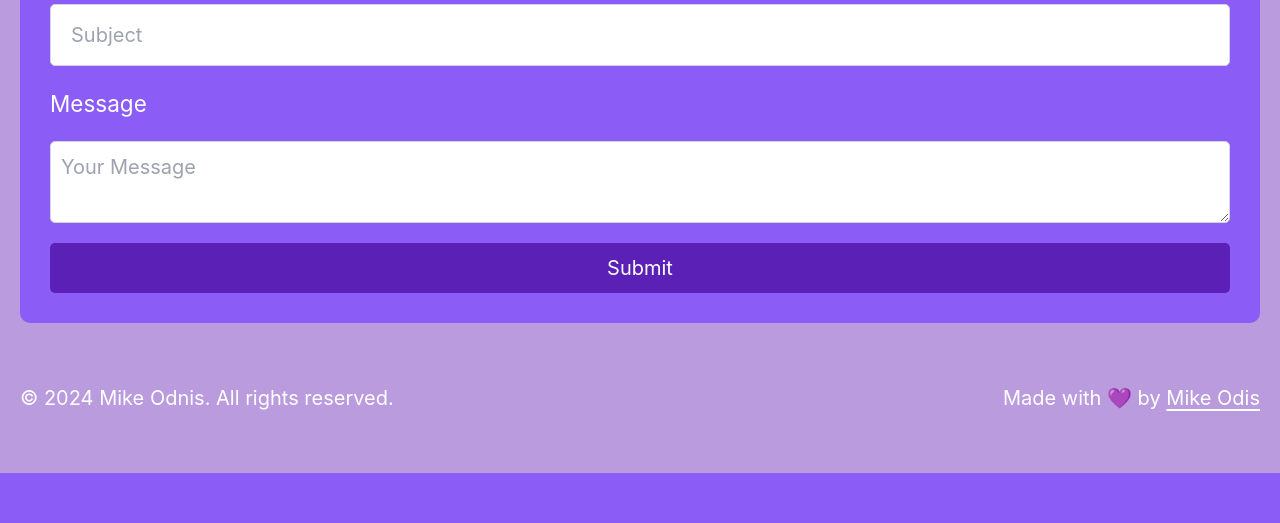
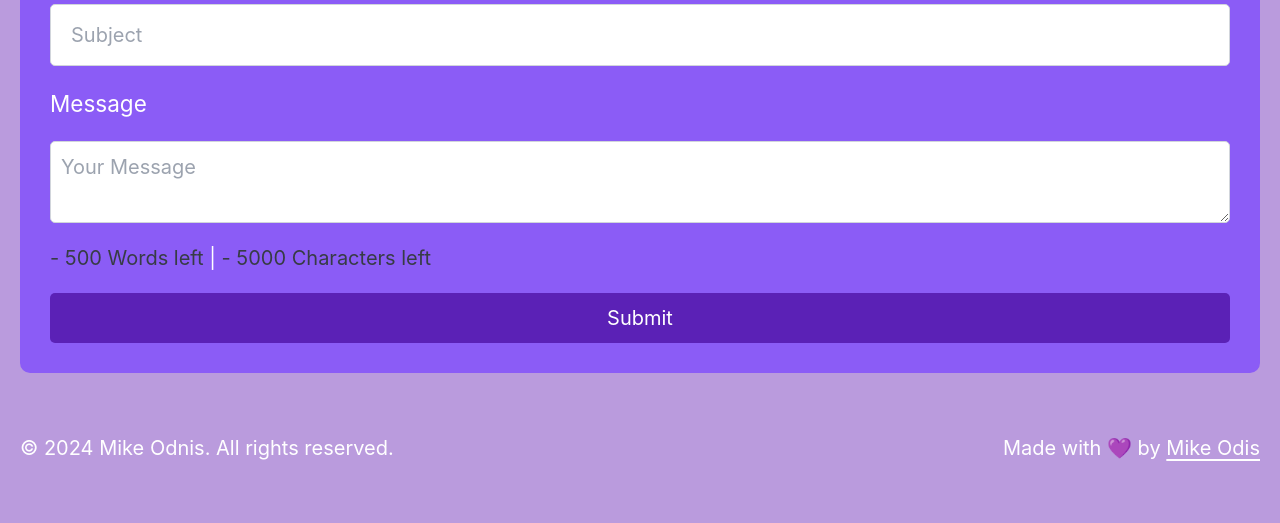
Before and after one commit to WomB0ComB0/24-sum-b-4-pe-portfolio-site, a Flask app: page /contact in a window 1280 px wide. Shown: the part 929-1452 px from the top of the page. Before the commit the page ends 1402 px from the top, so only its background shows below. Run offline with Flask 2, Linux system fonts and the light colour scheme; parts of the project's set-up code (start-up, migrations or seed data) failed here and were passed over; some libraries are stand-ins or nearby versions.

Commit message:
chore: refactor, remodling

```diff
--- a/portfolio/__init__.py
+++ b/portfolio/__init__.py
@@ -9,7 +9,6 @@ def create_app():
     """Construct the core application."""
     app = Flask(__name__, template_folder="templates")
 
-    # Set up logging
     logging.basicConfig(
         level=logging.DEBUG,
         format="%(asctime)s - %(name)s - %(levelname)s - %(message)s",
--- a/portfolio/routes.py
+++ b/portfolio/routes.py
@@ -18,49 +18,11 @@ base_path = os.path.dirname(os.path.abspath(__file__))
 root_path = os.path.dirname(base_path)
 from peewee import DatabaseError
 
-# def get_db():
-#     if "db" not in g:
-#         g.db = Database(os.path.join(root_path, "portfolio.db"))
-#     return g.db
-
-
-# @app.teardown_appcontext
-# def close_db(_error):
-#     try:
-#         print("Closing database connection")
-#         db = g.pop("db", None)
-#         if db is not None:
-#             db.close_connection()
-#     except Exception as e:
-#         print(f"Error closing database connection: {e}")
-#         raise e
-
-
-# connect = get_db()
-# connect.create_table(
-#     "projects",
-#     ProjectsSchema(
-#         name="",
-#         description="",
-#         url="",
-#         language="",
-#     ).json(),
-# )
-
-# connect.create_table(
-#     "hobbies",
-#     HobbiesSchema(
-#         name="",
-#         description="",
-#         image="",
-#     ).json(),
-# )
-
 nav_menu: List[Dict[str, str]] = [
     {"name": "Home", "url": "/"},
     {"name": "Hobbies", "url": f"/{SchemaType.HOBBIES.value}"},
     {"name": "Projects", "url": f"/{SchemaType.PROJECTS.value}"},
-    {"name": "Timeline", "url": "/timeline"},
+    {"name": "Timeline", "url": f"/{SchemaType.TIMELINE.value}"},
     {"name": "Contact", "url": "/contact"},
 ]
 
@@ -75,7 +37,6 @@ def active_menu(menu: List[Dict[str, str]], url: str) -> str:
 
 @app.route("/", methods=["GET", "OPTIONS"])
 def index():
-    # print(request.url)
     menu = active_menu(nav_menu, request.url)
     if request.method == "OPTIONS":
         return jsonify({"message": "GET, OPTIONS"})
--- a/portfolio/static/scripts/nav.js
+++ b/portfolio/static/scripts/nav.js
@@ -1,8 +1,16 @@
 const body = document.body;
 let lastScroll = 0;
+const navbar = document.getElementById("navbar");
+
+navbar.addEventListener("click", () => {
+  body.classList.remove("scroll-down");
+  window.scrollTo({
+    top: 0,
+    behavior: "smooth",
+  });
+});
 
 window.addEventListener("scroll", () => {
-  console.log(window.scrollY);
   const currentScroll = window.scrollY;
   if (currentScroll <= 0) {
     body.classList.remove("scroll-up");
--- a/portfolio/templates/pages/contact.jinja2
+++ b/portfolio/templates/pages/contact.jinja2
@@ -7,28 +7,78 @@
 <section id="contact" class="p-6 bg-violet-500 dark:bg-violet-4000 rounded-lg">
     <form id="contact" onsubmit="return postToMailto();" class="mt-4 space-y-4">
         <label for="name" class="block text-lg text-white">Name</label>
-        <input type="text" id="name" name="entry.538960720" data-name="Name" required class="p-2 border rounded w-full border border-[#D1D5DB] bg-white" placeholder="Your Name">
+        <input type="text" id="name" name="entry.538960720" data-name="Name" required class="p-2 border rounded w-full border border-[#D1D5DB] bg-white text-[#333333]" placeholder="Your Name">
 
         <label for="profession" class="block text-lg text-white">Profession</label>
-        <input type="text" id="profession" name="entry.1780789653" data-name="Profession" required class="p-2 border rounded w-full border border-[#D1D5DB] bg-white" placeholder="Your Profession">
+        <input type="text" id="profession" name="entry.1780789653" data-name="Profession" required class="p-2 border rounded w-full border border-[#D1D5DB] bg-white text-[#333333]" placeholder="Your Profession">
 
         <label for="company" class="block text-lg text-white">Company</label>
-        <input type="text" id="company" name="entry.884663504" data-name="Company" required class="p-2 border rounded w-full border border-[#D1D5DB] bg-white" placeholder="Your Company">
+        <input type="text" id="company" name="entry.884663504" data-name="Company" required class="p-2 border rounded w-full border border-[#D1D5DB] bg-white text-[#333333]" placeholder="Your Company">
 
         <label for="email" class="block text-lg text-white">Email</label>
-        <input type="email" id="email" name="entry.1948239600" data-name="Email" required class="p-2 border rounded w-full border border-[#D1D5DB] bg-white" placeholder="Your Email">
+        <input type="email" id="email" name="entry.1948239600" data-name="Email" required class="p-2 border rounded w-full border border-[#D1D5DB] bg-white text-[#333333]" placeholder="Your Email">
 
         <label for="subject" class="block text-lg text-white">Subject</label>
-        <input type="text" id="subject" name="entry.1384000823" data-name="Subject" required class="p-2 border rounded w-full border border-[#D1D5DB] bg-white" placeholder="Subject">
+        <input type="text" id="subject" name="entry.1384000823" data-name="Subject" required class="p-2 border rounded w-full border border-[#D1D5DB] bg-white text-[#333333]" placeholder="Subject">
 
         <label for="message" class="block text-lg text-white">Message</label>
-        <textarea id="message" name="entry.711251017" data-name="Message" required class="p-2 border rounded w-full border border-[#D1D5DB] bg-white" placeholder="Your Message"></textarea>
+        <textarea id="message" name="entry.711251017" data-name="Message" required class="p-2 border rounded w-full border border-[#D1D5DB] bg-white text-[#333333]" placeholder="Your Message" maxlength="5000"></textarea>
+        <div class="flex flex-row justify-flex-start">
+            <p class="">
+                <span id="words" class="text-white"></span><span> - 500 Words left</span>
+            </p>
+            &nbsp;|&nbsp;
+            <p>
+                <span id="characters" class="text-white"></span><span> - 5000 Characters left</span>
 
-        <button type="submit" class="px-4 py-2 bg-violet-800 text-white rounded border-none">Submit</button>
+            </p>
+        </div>
+        <button id="submit" type="submit" class="px-4 py-2 bg-violet-800 text-white rounded border-none">Submit</button>
     </form>
 </section>
 {% endblock %}
 
 {% block scripts %}
 <script src="{{ url_for('static', filename='scripts/contact.js') }}"></script>
+<script>
+    let textArea = document.getElementById('message');
+    let button = document.getElementById('submit');
+    let words = 0;
+    let characters = 0;
+    console.log(window.getComputedStyle(textArea).paddingTop)
+    textArea.addEventListener('resize', function() {
+        const textAreaPadding = window.getComputedStyle(textArea).paddingTop + window.getComputedStyle(textArea).paddingBottom;
+        console.log(textAreaPadding)
+        const textAreaHeight = textArea.clientHeight - textAreaPadding;
+        const maxLines = Math.floor(textAreaHeight / window.getComputedStyle(textArea).lineHeight);
+
+        if (maxLines > 20) {
+            alert('You have reached the maximum number of lines / height')
+            textArea.setAttribute('resize', 'none')
+        }
+    });
+
+    textArea.addEventListener('input', function() {
+        words = textArea.value.split(' ').length;
+        characters = textArea.value.length;
+        if (words >= 500) {
+            alert('You have reached the maximum number of words')
+            document.getElementById('words').innerText = words;
+            textArea.value = textArea.value.slice(0, 500)
+            button.setAttribute('disabled', 'disabled')
+        } else {
+            document.getElementById('words').innerText = words;
+            button.removeAttribute('disabled')
+        }
+        if (characters >= 5000) {
+            alert('You have reached the maximum number of characters')
+            document.getElementById('characters').innerText = characters;
+            textArea.value = textArea.value.slice(0, 5000)
+            button.setAttribute('disabled', 'disabled')
+        } else {
+            document.getElementById('characters').innerText = characters;
+            button.removeAttribute('disabled')
+        }
+    });
+</script>
 {% endblock %}
--- a/portfolio/templates/pages/timeline.jinja2
+++ b/portfolio/templates/pages/timeline.jinja2
@@ -3,6 +3,7 @@
 {% block main %}
 <header class="text-white max-w-[1556px] mx-auto rounded-lg">
   <h1 class="text-4xl font-bold text-white py-8">Timeline</h1>
+  <p class="text-xl text-white">This is a timeline of my GDSC Chapter (GDSC-Farmingdale)</p>
 </header>
   <div class="entries min-h-screen">
     {% set event_types = [
--- a/portfolio/templates/semantics/nav.jinja2
+++ b/portfolio/templates/semantics/nav.jinja2
@@ -5,11 +5,11 @@
         <img onclick="window.location.href='{{ url_for('index') }}'" src="{{ url_for('static', filename='svg/logo.svg') }}" alt="Logo" class="w-11 h-11 rounded-full cursor-pointer">
     </picture>
     <ul class="text-white">
-        <li><a href="{{ url_for('index') }}">Home</a></li>
-        <li><a href="{{ url_for('hobbies') }}">Hobbies</a></li>
-        <li><a href="{{ url_for('projects') }}">Projects</a></li>
-        <li><a href="{{ url_for('timeline') }}">Timeline</a></li>
-        <li><a href="{{ url_for('contact') }}">Contact</a></li>
+        <li><a class="hover:text-violet-200 active:text-violet-300" href="{{ url_for('index') }}">Home</a></li>
+        <li><a class="hover:text-violet-200 active:text-violet-300" href="{{ url_for('hobbies') }}">Hobbies</a></li>
+        <li><a class="hover:text-violet-200 active:text-violet-300" href="{{ url_for('projects') }}">Projects</a></li>
+        <li><a class="hover:text-violet-200 active:text-violet-300" href="{{ url_for('timeline') }}">Timeline</a></li>
+        <li><a class="hover:text-violet-200 active:text-violet-300" href="{{ url_for('contact') }}">Contact</a></li>
     </ul>
 </nav>
 
```
Also changed, not shown: portfolio/utils.py (+17 -3 lines), portfolio.db (deleted).
